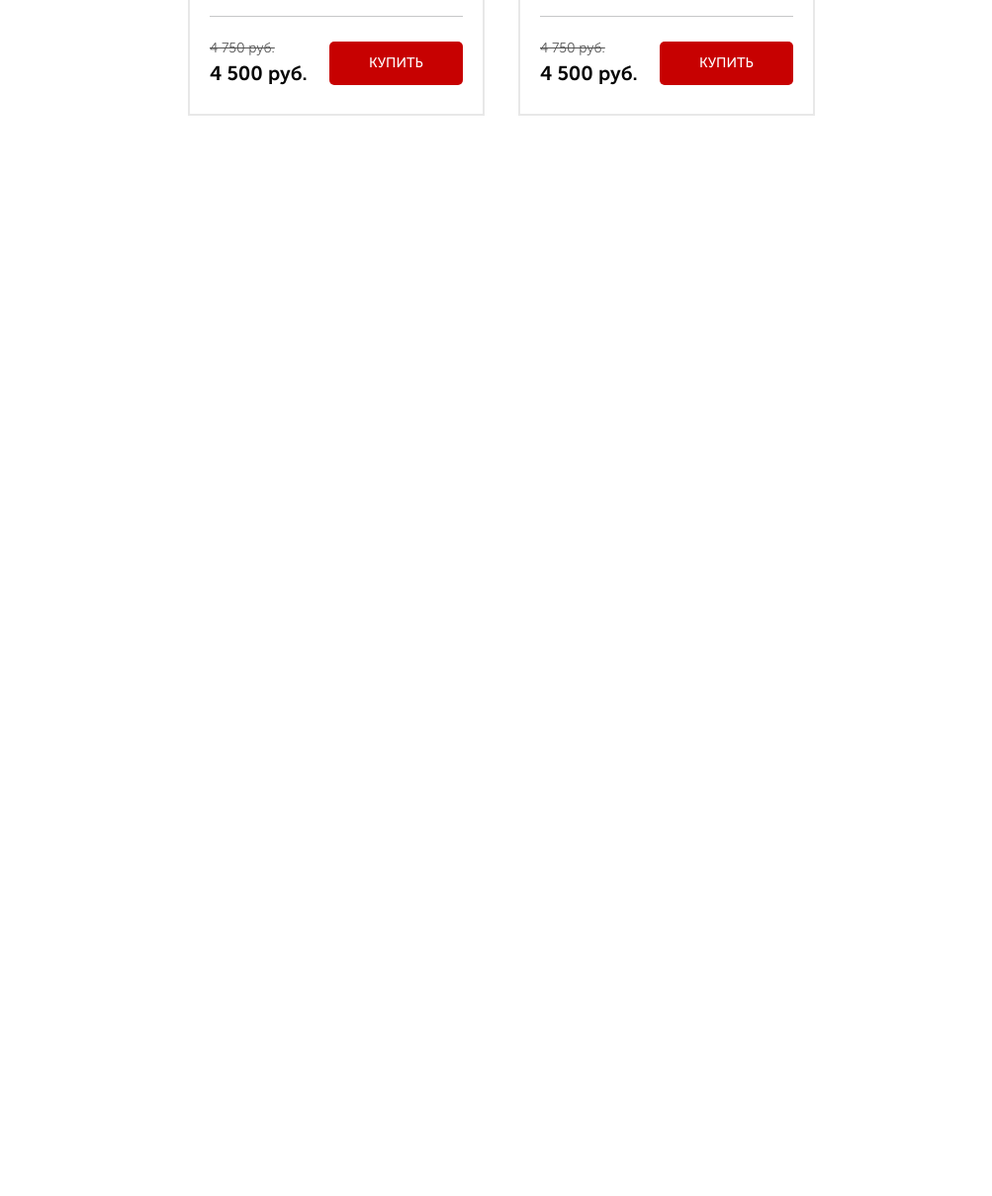
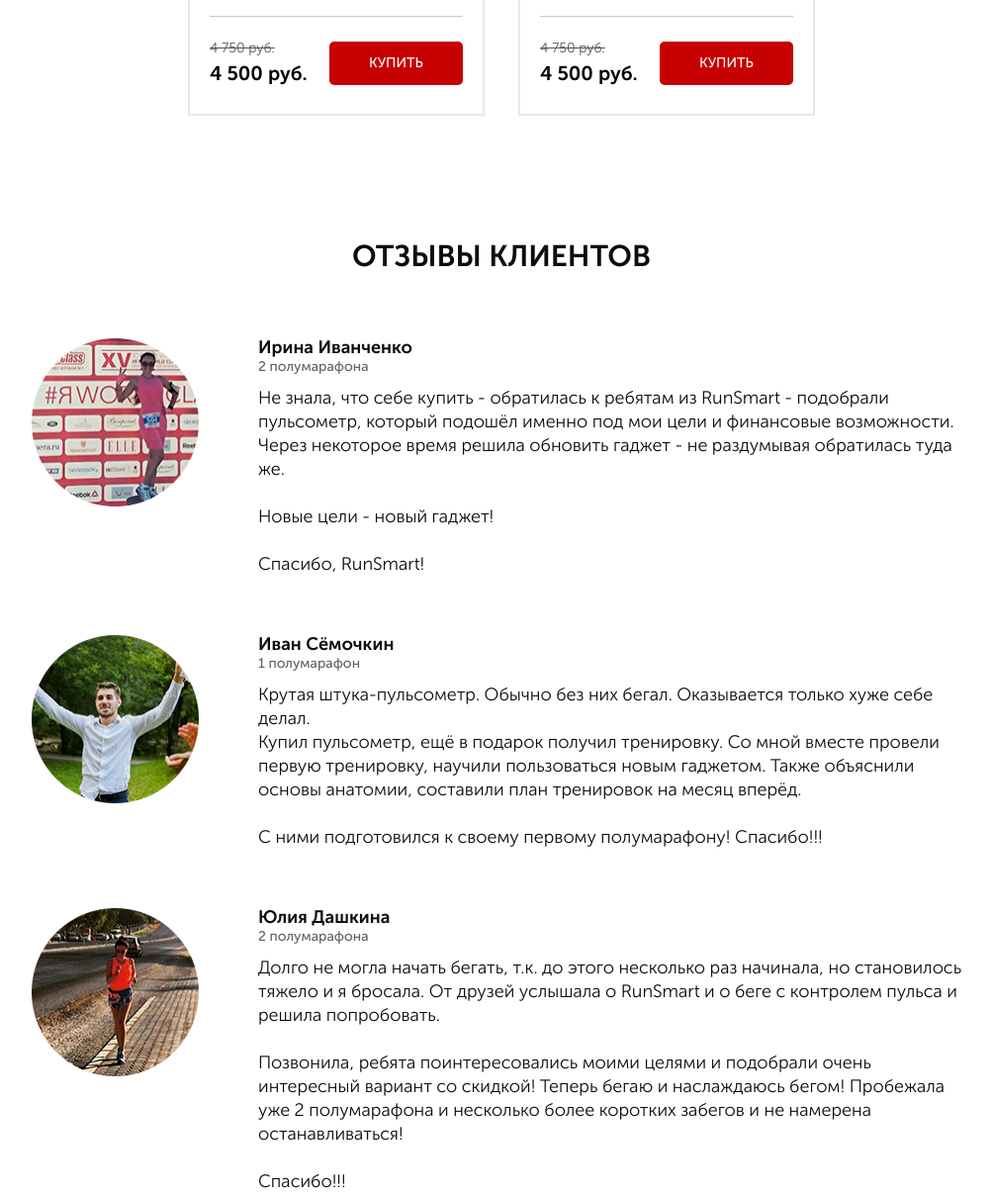
Before and after one commit to Quiddlee/Pulse, a website: page src/index.html in a window 1280 px wide. Shown: the part 3626-4835 px from the top of the page at 99% size, without its empty margins (133-1136 px from the left). Before the commit the page ends 3863 px from the top, so only its background shows below. Drawn offline with nearby package versions, Linux system fonts and the light colour scheme.

Commit message:
reviews section done

```diff
--- a/src/index.html
+++ b/src/index.html
@@ -387,6 +387,46 @@
         </div>
     </section>
 
+    <section class="reviews">
+        <div class="container">
+            <div class="title">отзывы клиентов</div>
+
+            <div class="reviews__wrapper">
+                <div class="reviews__item">
+                    <img src="img/reviews/review_1.png" alt="review_1" class="reviews__img">
+                    <div class="reviws__descr">
+                        <div class="reviews__name">
+                            Ирина Иванченко <br>
+                            <span>2 полумарафона</span>
+                        </div>
+                        <div class="reviews__review">Не знала, что себе купить - обратилась к ребятам из RunSmart - подобрали пульсометр, который подошёл именно под мои цели и финансовые возможности. Через некоторое время решила обновить гаджет - не раздумывая обратилась туда же. <br> <br> Новые цели - новый гаджет! <br> <br>
+                        Спасибо, RunSmart!</div>
+                    </div>
+                </div>
+                <div class="reviews__item">
+                    <img src="img/reviews/review_2.png" alt="review_2" class="reviews__img">
+                    <div class="reviws__descr">
+                        <div class="reviews__name">
+                            Иван Сёмочкин <br>
+                            <span>1 полумарафон</span>
+                        </div>
+                        <div class="reviews__review">Крутая штука-пульсометр. Обычно без них бегал. Оказывается только хуже себе делал. <br> Купил пульсометр, ещё в подарок получил тренировку. Со мной вместе провели первую тренировку, научили пользоваться новым гаджетом. Также объяснили основы анатомии, составили план тренировок на месяц вперёд. <br> <br> С ними подготовился к своему первому полумарафону! Спасибо!!!</div>
+                    </div>
+                </div>
+                <div class="reviews__item">
+                    <img src="img/reviews/review_3.png" alt="review_3" class="reviews__img">
+                    <div class="reviws__descr">
+                        <div class="reviews__name">
+                            Юлия Дашкина <br>
+                            <span>2 полумарафона</span>
+                        </div>
+                        <div class="reviews__review">Долго не могла начать бегать, т.к. до этого несколько раз начинала, но становилось тяжело и я бросала. От друзей услышала о RunSmart и о беге с контролем пульса и решила попробовать. <br> <br> Позвонила, ребята поинтересовались моими целями и подобрали очень интересный вариант со скидкой! Теперь бегаю и наслаждаюсь бегом! Пробежала уже 2 полумарафона и несколько более коротких забегов и не намерена останавливаться! <br> <br> Спасибо!!!</div>
+                    </div>
+                </div>
+            </div>
+        </div>
+    </section>
+
     <script type="text/javascript" src="https://code.jquery.com/jquery-1.11.0.min.js"></script>
     <script type="text/javascript" src="https://code.jquery.com/jquery-migrate-1.2.1.min.js"></script>
     <script type="text/javascript" src="js/slick.min.js"></script>
--- /dev/null
+++ b/src/sass/blocks/_reviews.scss
@@ -0,0 +1,38 @@
+.reviews {
+    padding: 0 0 48px;
+    &__wrapper {
+        display: flex;
+        flex-direction: column;
+        justify-content: space-around;
+    }
+    &__item {
+        margin-top: 60px;
+        display: flex;
+        justify-content: center;
+    }
+    &__img {
+        max-height: 170px;
+        margin-right: 60px;
+    }
+    &__descr {
+        max-width: 680px;
+    }
+    &__name {
+        font-weight: 700;
+        font-size: 18px;
+        line-height: 18px;
+        color: #0D0D0D;
+        span {
+            font-weight: 500;
+            font-size: 14px;
+            color: #646464;
+        }
+    }
+    &__review {
+        margin-top: 10px;
+        font-weight: 300;
+        font-size: 18px;
+        line-height: 24px;
+        color: #0D0D0D;
+    }
+}
--- a/src/sass/style.scss
+++ b/src/sass/style.scss
@@ -16,5 +16,6 @@
 @import "blocks/forms";
 @import "blocks/carousel";
 @import "blocks/catalog";
+@import "blocks/reviews";
 
 @import "base/media";
```
Also changed, not shown: src/css/style.min.css.
